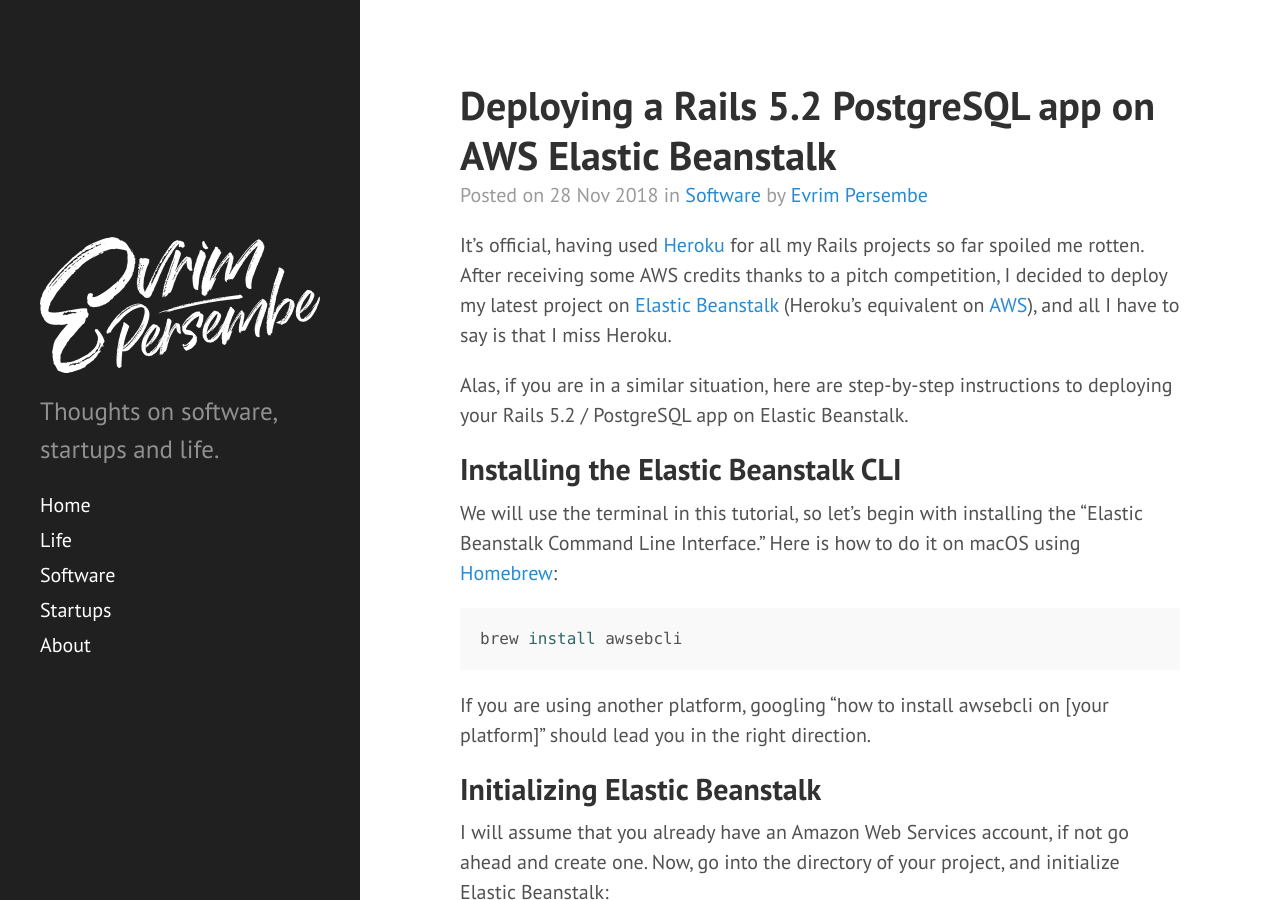
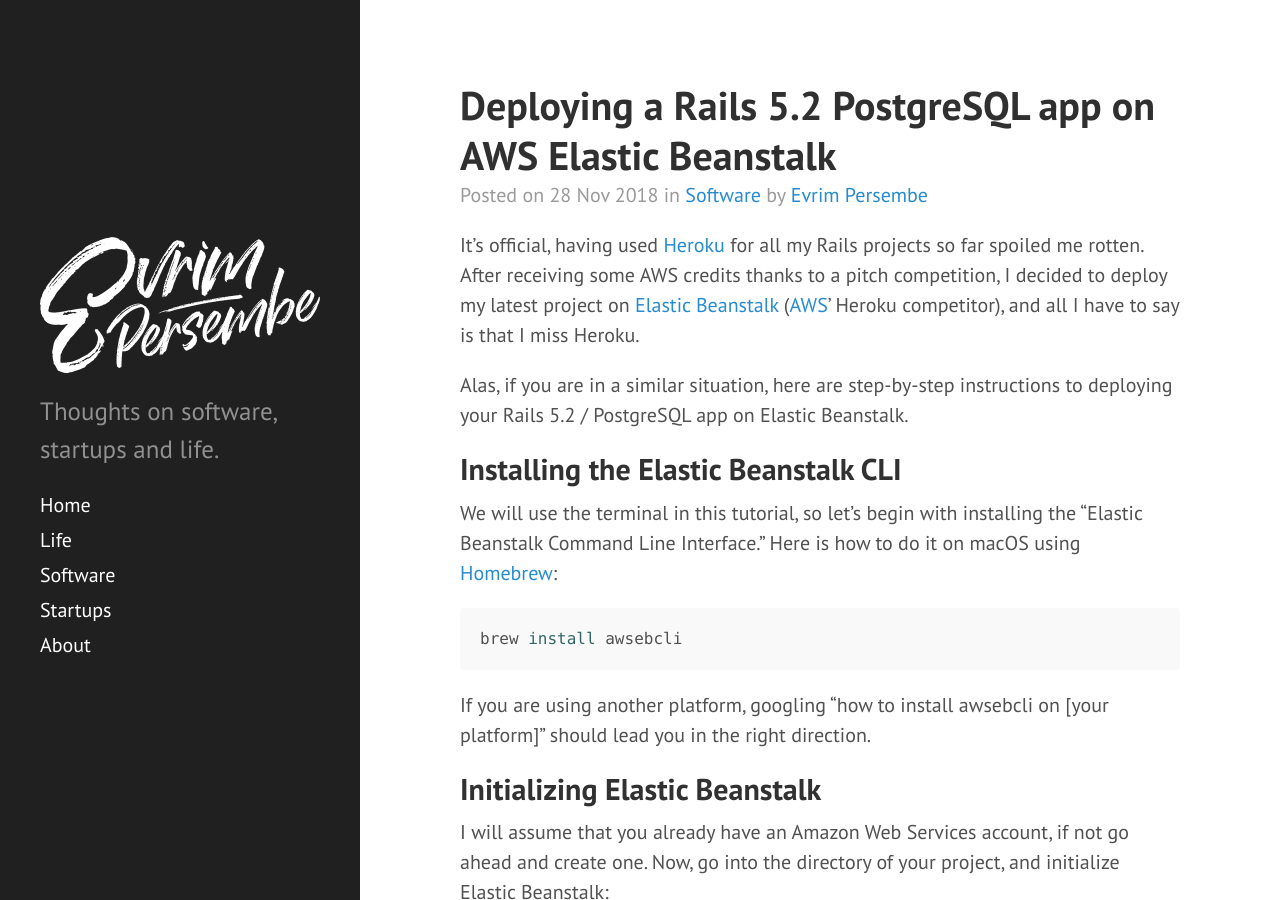
Before and after one commit to evrimfeyyaz/evrimfeyyaz.github.io, a Jekyll site: the page built from _posts/2018-11-28-deploying-a-rails-52-postgresql-app-on-aws-elastic-beanstalk.md, in a window 1280 px wide and 900 px high. Built offline with Jekyll 4.4.1, drawn with Linux system fonts in a browser that asks for light colours.

Commit message:
Improve the wording in the EB article

```diff
--- a/_posts/2018-11-28-deploying-a-rails-52-postgresql-app-on-aws-elastic-beanstalk.md
+++ b/_posts/2018-11-28-deploying-a-rails-52-postgresql-app-on-aws-elastic-beanstalk.md
@@ -6,7 +6,7 @@
 image: /public/featured_images/deploying-a-rails-52-postgresql-app-on-aws-elastic-beanstalk.jpg
 ---
 
-It's official, having used [Heroku](https://heroku.com/) for all my Rails projects so far spoiled me rotten. After receiving some AWS credits thanks to a pitch competition, I decided to deploy my latest project on [Elastic Beanstalk](https://aws.amazon.com/elasticbeanstalk/) (Heroku's equivalent on [AWS](https://aws.amazon.com/)), and all I have to say is that I miss Heroku.
+It's official, having used [Heroku](https://heroku.com/) for all my Rails projects so far spoiled me rotten. After receiving some AWS credits thanks to a pitch competition, I decided to deploy my latest project on [Elastic Beanstalk](https://aws.amazon.com/elasticbeanstalk/) ([AWS](https://aws.amazon.com/)' Heroku competitor), and all I have to say is that I miss Heroku.
 
 Alas, if you are in a similar situation, here are step-by-step instructions to deploying your Rails 5.2 / PostgreSQL app on Elastic Beanstalk.
 
```
